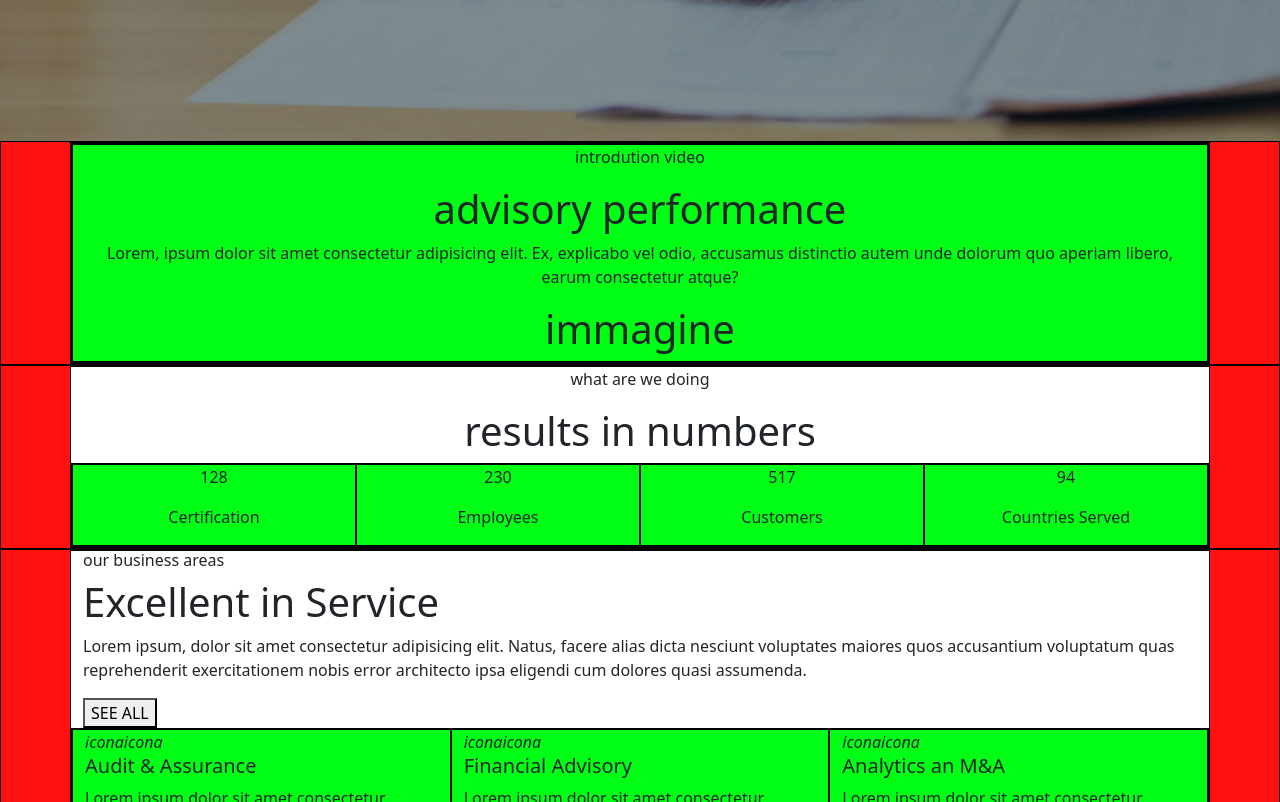
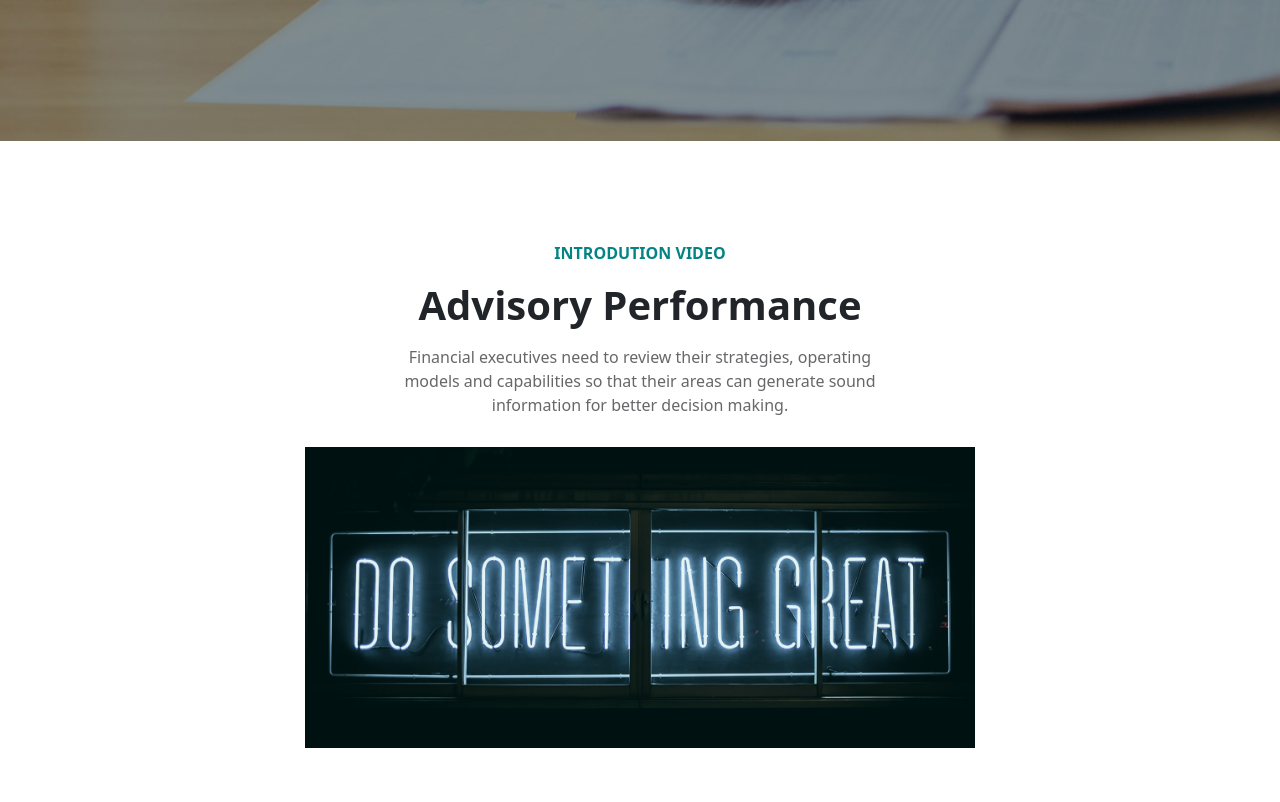
Before and after one commit to Marco-Gagliano/proj-html-vuejs, a Vue app: page / in a window 1280 px wide. Shown: the part 978-1780 px from the top of the page. Built offline with nearby package versions, Linux system fonts and the light colour scheme.

Commit message:
preparazione-jumbotron(da-perfezionare)

```diff
--- a/src/components/JumbotronComponent.vue
+++ b/src/components/JumbotronComponent.vue
@@ -2,14 +2,14 @@
 
   <div class="jumbotron container-fluid">
 
-    <div class="container text-center">
+    <div class="container">
 
-      <div class="row">
+      <div class="row text-center">
         <div class="col">
-          <p>introdution video</p>
-          <h1>advisory performance</h1>
-          <p>Lorem, ipsum dolor sit amet consectetur adipisicing elit. Ex, explicabo vel odio, accusamus distinctio autem unde dolorum quo aperiam libero, earum consectetur atque?</p>
-          <h1>immagine</h1>
+          <span class="text-uppercase fw-bold">introdution video</span>
+          <h1 class="my-3 fw-bold">Advisory Performance</h1>
+          <p>Financial executives need to review their strategies, operating models and capabilities so that their areas can generate sound information for better decision making.</p>
+          <img src="../assets/images/video-1.jpg" alt="Video Jumbotron">
         </div>
       </div>
 
@@ -30,24 +30,27 @@ export default {
 
 <style lang="scss" scoped>
 
-  .jumbotron {
-    background-color: #FF1111;
-    border: 1px solid #000000;
-  }
+.jumbotron {
+  padding: 100px 0
+}
 
-  .container {
-    background-color: #FFFFFF;
-    border: 1px solid #000000;
-  }
+span {
+  color: #048383
+}
 
-  .row {
-    background-color: #D9FF00;
-    border: 1px solid #000000;
-  }
+p {
+  margin: 0 300px;
+  color: #676669
+}
 
-  .col {
-    background-color: #00FF15;
-    border: 1px solid #000000;
-  }
+img {
+  display: block;
+  margin-left: auto;
+  margin-right: auto;
+  width: 60%;
+  padding: 30px 0;
+}
+
+
 
 </style>
```
